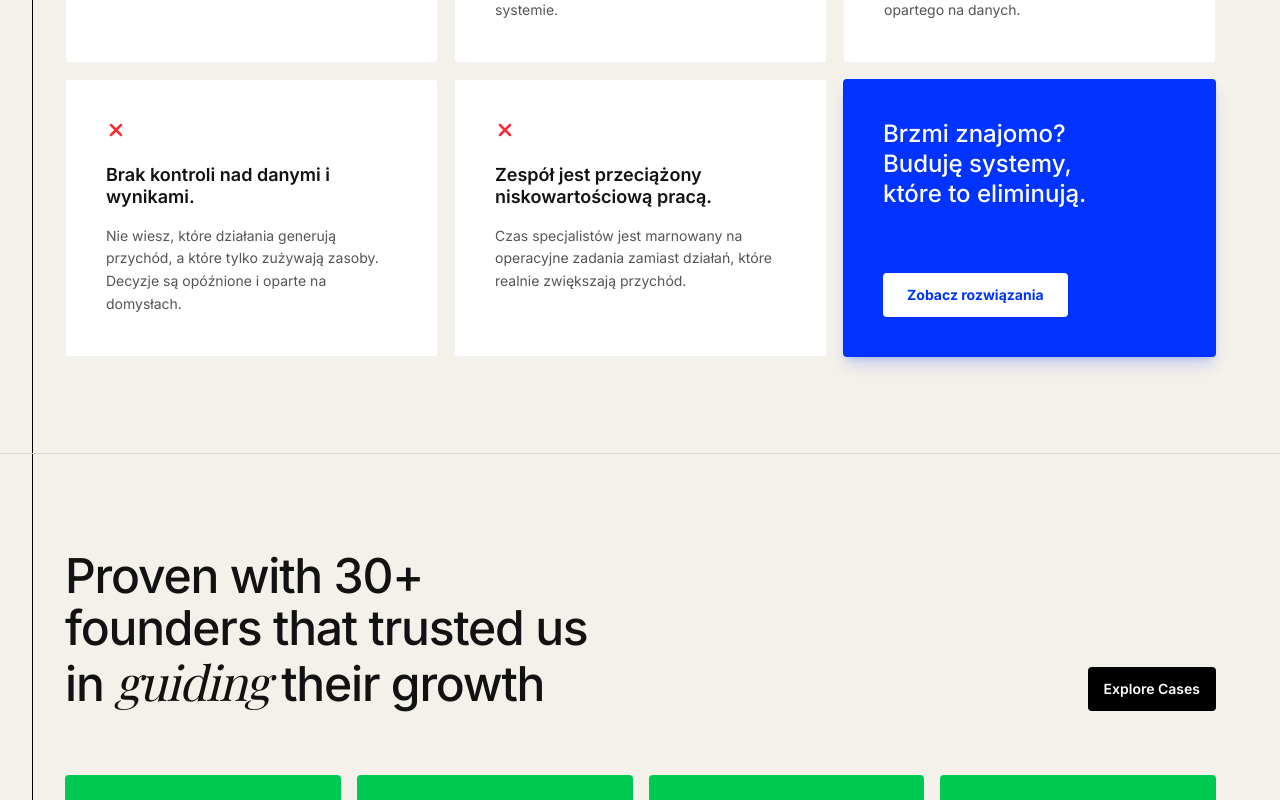
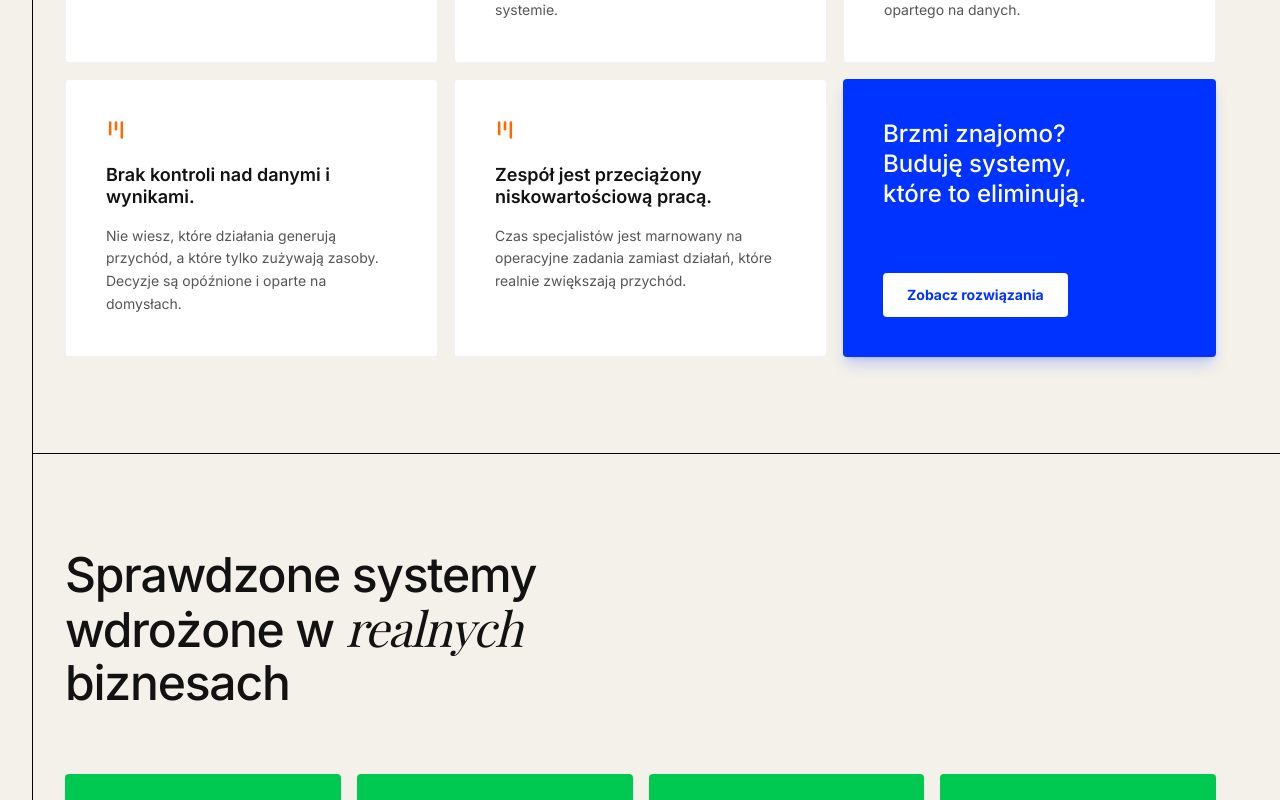
Before and after one commit to szymonr-biznes/szymon-rajski, a Next.js app: page / in a window 1280 px wide. Shown: the part 1420-2220 px from the top of the page. Built offline with nearby package versions, Linux system fonts and the light colour scheme; a web font is replaced by a local one.

Commit message:
feat change founder to usage gallery

```diff
--- a/app/page.tsx
+++ b/app/page.tsx
@@ -1,7 +1,7 @@
 import { Header } from "@/components/header"
 import { NewHero } from "@/components/new-hero"
 import { ProblemsGrid } from "@/components/problems-grid"
-import { FoundersGallery } from "@/components/founders-gallery"
+import { UsageGallery } from "@/components/founders-gallery"
 import { TrustEngine } from "@/components/trust-engine"
 import { Testimonials } from "@/components/testimonials"
 import { Comparison } from "@/components/comparison"
@@ -14,7 +14,7 @@ export default function HomePage() {
       <main className="flex-1 relative z-10">
         <NewHero />
         <ProblemsGrid />
-        <FoundersGallery />
+        <UsageGallery />
         <TrustEngine />
         <Testimonials />
         <Comparison />
--- a/components/founders-gallery.tsx
+++ b/components/founders-gallery.tsx
@@ -1,22 +1,16 @@
 import Link from "next/link"
 
-export function FoundersGallery() {
+export function UsageGallery() {
   return (
-    <section className="bg-[#F4F1EA] border-t border-black/10 relative overflow-hidden">
+    <section className="bg-[#F4F1EA] relative overflow-hidden">
+      <div className="absolute top-0 left-3 lg:left-8 right-0 border-t border-black" />
       <div className="w-[calc(100%-24px)] lg:w-[calc(100%-64px)] mx-3 lg:mx-8 px-6 lg:px-8 py-24 border-l border-black relative">
 
         <div className="flex flex-col md:flex-row justify-between items-end mb-16 gap-6">
           <h2 className="text-4xl md:text-5xl font-medium tracking-tight text-foreground max-w-2xl leading-[1.1]">
-            Proven with 30+<br />
-            founders that trusted us<br />
-            in <span className="font-serif italic font-normal">guiding</span> their growth
+            Sprawdzone systemy<br />
+            wdrożone w <span className="font-serif italic font-normal">realnych</span> biznesach
           </h2>
-          <Link
-            href="#cases"
-            className="bg-black hover:bg-gray-900 text-white px-4 py-3 rounded-sm text-sm font-semibold transition-colors shrink-0"
-          >
-            Explore Cases
-          </Link>
         </div>
 
         <div className="grid grid-cols-1 md:grid-cols-2 lg:grid-cols-4 gap-4">
--- a/components/problems-grid.tsx
+++ b/components/problems-grid.tsx
@@ -1,4 +1,4 @@
-import { X } from "lucide-react"
+import { Kanban } from "lucide-react"
 import Link from "next/link"
 
 const problems = [
@@ -46,8 +46,8 @@ export function ProblemsGrid() {
         <div className="grid grid-cols-1 md:grid-cols-2 lg:grid-cols-3 gap-4">
           {problems.map((problem, idx) => (
             <div key={idx} className="bg-white p-10 flex flex-col items-start gap-4 border border-black/5 rounded-sm">
-              <div className="text-red-500 mb-2">
-                <X className="w-5 h-5 stroke-[3]" />
+              <div className="text-orange-500 mb-2">
+                <Kanban className="w-5 h-5 stroke-[3]" />
               </div>
               <h3 className="text-lg font-semibold leading-tight text-foreground">
                 {problem.title}
```
